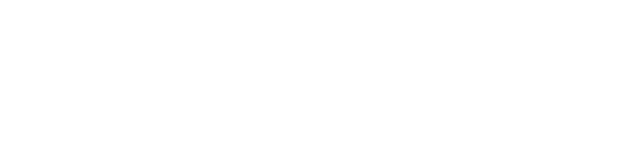
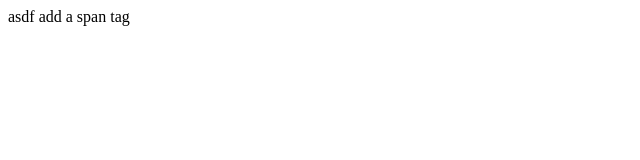
Before and after one commit to milk054/useless, a plain HTML site: page index.html in a window 1280 px wide. Shown: the whole page, without its empty margins (0-640 px from the left). Drawn offline with Linux system fonts and the light colour scheme.

Commit message:
asdf add a span tag

```diff
--- a/index.html
+++ b/index.html
@@ -6,7 +6,7 @@
   <title>Document</title>
 </head>
 <body>
-
+  <span>asdf add a span tag</span>
   <script src="./axios.js"></script>
   <script src="./index.js"></script>
 </body>
```
